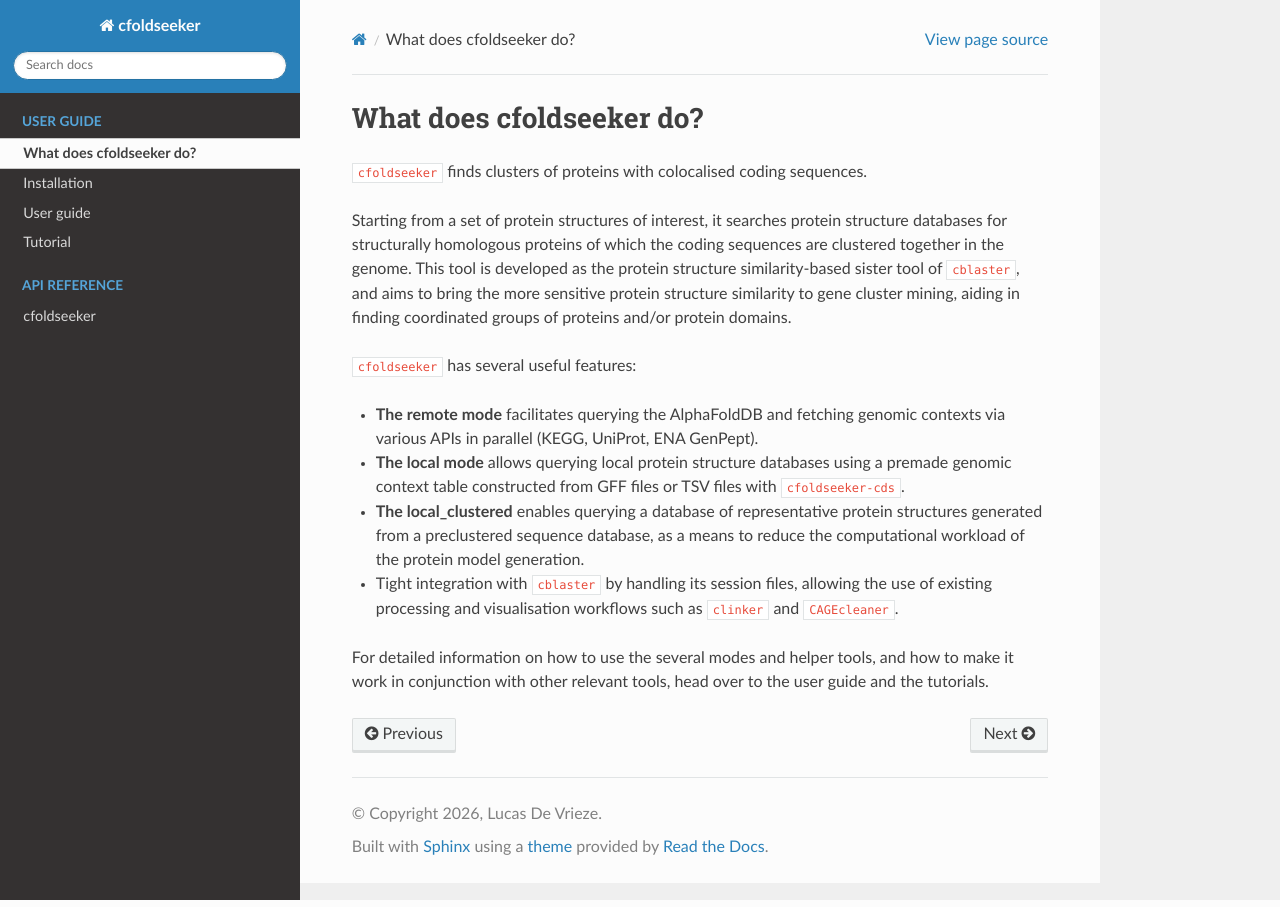
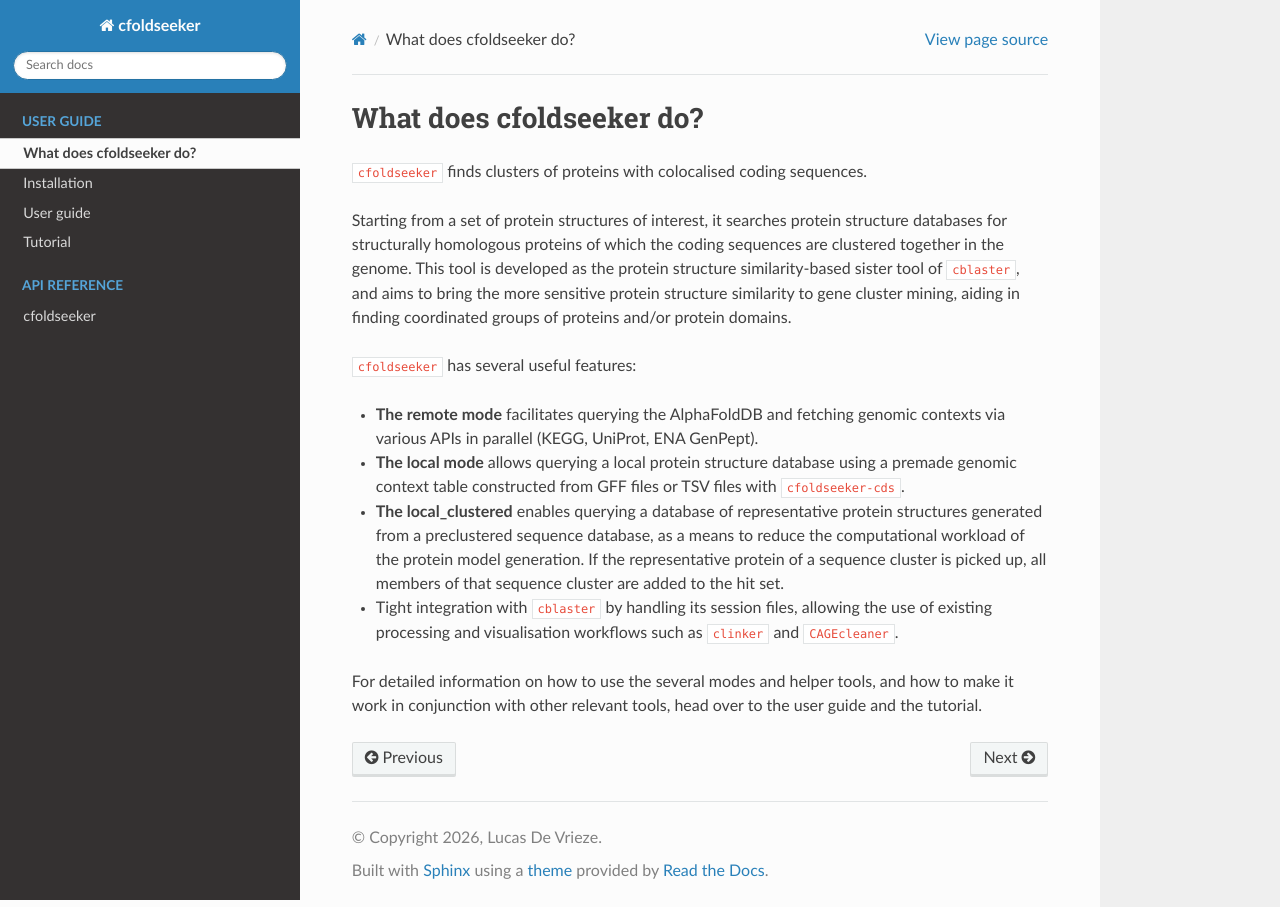
Before and after one commit to LucoDevro/cfoldseeker, a Sphinx documentation site: the page built from docs/guide/index.rst, in a window 1280 px wide. Built offline with Sphinx 7.4.7 and the Read the Docs theme 3.1.0, drawn with Linux system fonts in a browser that asks for light colours.

Commit message:
Update docs

```diff
--- a/docs/guide/index.rst
+++ b/docs/guide/index.rst
@@ -8,8 +8,8 @@ Starting from a set of protein structures of interest, it searches protein struc
 ``cfoldseeker`` has several useful features:
 
 - **The remote mode** facilitates querying the AlphaFoldDB and fetching genomic contexts via various APIs in parallel (KEGG, UniProt, ENA GenPept).
-- **The local mode** allows querying local protein structure databases using a premade genomic context table constructed from GFF files or TSV files with ``cfoldseeker-cds``.
-- **The local_clustered** enables querying a database of representative protein structures generated from a preclustered sequence database, as a means to reduce the computational workload of the protein model generation.
+- **The local mode** allows querying a local protein structure database using a premade genomic context table constructed from GFF files or TSV files with ``cfoldseeker-cds``.
+- **The local_clustered** enables querying a database of representative protein structures generated from a preclustered sequence database, as a means to reduce the computational workload of the protein model generation. If the representative protein of a sequence cluster is picked up, all members of that sequence cluster are added to the hit set.
 - Tight integration with ``cblaster`` by handling its session files, allowing the use of existing processing and visualisation workflows such as ``clinker`` and ``CAGEcleaner``.
 
-For detailed information on how to use the several modes and helper tools, and how to make it work in conjunction with other relevant tools, head over to the user guide and the tutorials.
+For detailed information on how to use the several modes and helper tools, and how to make it work in conjunction with other relevant tools, head over to the user guide and the tutorial.
--- a/docs/guide/tutorial.rst
+++ b/docs/guide/tutorial.rst
@@ -76,7 +76,7 @@ Together, these files may easily contain more than 40M protein sequences. So, to
 
 ``MMseqs2`` will produce three files: a fasta file with all sequences (`clustered_all_seqs.fasta`), one with only the representative sequences (`clustered_rep_seq.fasta`), and a clustering table in TSV format (`clustered_cluster.tsv`). The latter one is the one ``cfoldseeker`` will need later on, while the second one is the input for the protein model generation.
 
-.. note::
+.. tip::
 
    Although you can definitely run ``cfoldseeker`` against a set of protein structure models, it is currently computationally intractable to get full protein structures at the same scale as we do for sequences in the NCBI databases.
 
```
